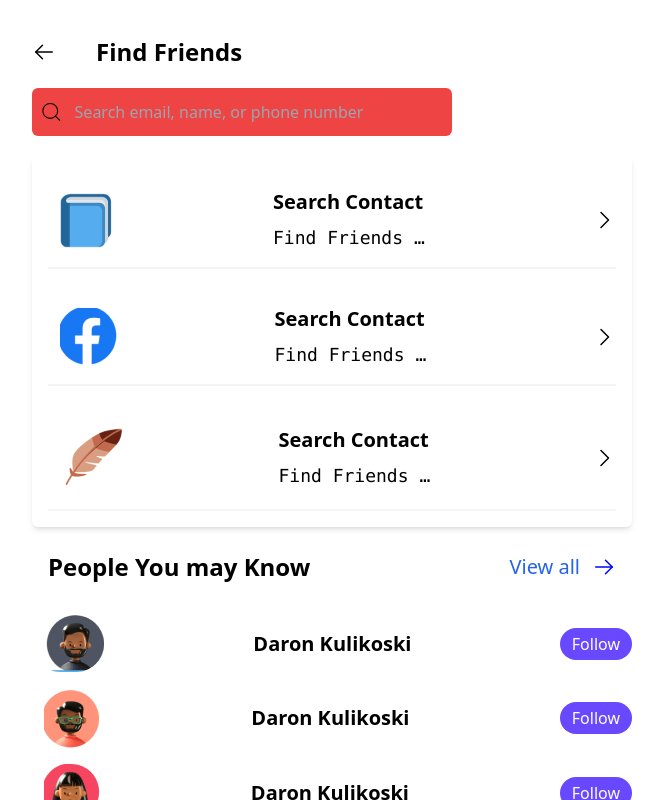
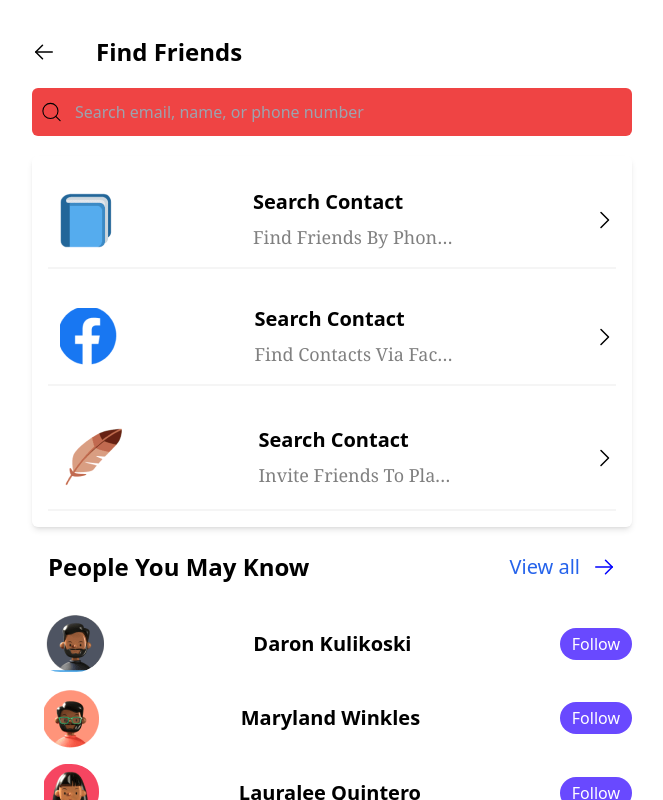
Before and after one commit to smartcollins/quizzico, a React (Create React App) app: page /find-friends in a window 1280 px wide. Shown: the whole page, without its empty margins (308-971 px from the left). Built offline with nearby package versions, Linux system fonts and the light colour scheme.

Commit message:
Fix: implement home route links

```diff
--- a/src/components/home-screen/DiscoverHeader.jsx
+++ b/src/components/home-screen/DiscoverHeader.jsx
@@ -1,13 +1,15 @@
 import { ArrowRight } from "phosphor-react";
 import React from "react";
+import { Link } from "react-router-dom";
 
-const DiscoverHeader = ({caption}) => {
+const DiscoverHeader = ({caption, page}) => {
   return (
     <div className="flex w-full  justify-between my-6 px-4 max-sm:px-1">
-      <h2 className="font-[700] text-2xl max-sm:text-xl truncate">{caption}</h2>
+      <h2 className="font-[700] text-2xl max-sm:text-xl trunate max-sm:w-40 capitalize">{caption}</h2>
       <div className="flex items-center gap-3 cursor-pointer">
-        <span className="text-blue-600 block text-xl text-clip">View all</span>{" "}
+        <Link to={page} className="text-blue-600 block text-xl text-clip">View all</ Link>{" "}
         <span>
+
           <ArrowRight color="blue" size={24}/>
         </span>
       </div>
--- a/src/pages/FindFriends.jsx
+++ b/src/pages/FindFriends.jsx
@@ -1,5 +1,5 @@
 import React from 'react';
-import {ArrowArcRight, ArrowLeft, CaretRight, MagnifyingGlass  } from "phosphor-react";
+import { ArrowLeft, CaretRight, MagnifyingGlass  } from "phosphor-react";
 import DiscoverHeader from '../components/home-screen/DiscoverHeader';
 
 import bookImg from '../images/book.png';
@@ -11,7 +11,6 @@ import followImg2 from '../images/know-2.png';
 import followImg3 from '../images/know-3.png';
 import followImg4 from '../images/know-4.png';
 
-
 const FindFriends = () => {
   return (
     <section  className="flex w-full justify-center h-screen pt-5">
@@ -22,24 +21,23 @@ const FindFriends = () => {
       </div>
       <div className='text-2xl capitalize font-[600]'>find friends</div>
     </div>
-    <form className='flex items-center bg-red-500 w-[70%] max-md:w-full  bg-[#f5f5f5] px-2 rounded-md overflow-hidden'>
+    <form className='flex items-center bg-red-500 w-full max-md:w-full  bg-[#f5f5f5] px-2 rounded-md overflow-hidden'>
     <MagnifyingGlass size={24} weight="light" />
         <input type="text" placeholder='Search email, name, or phone number' className='w-full bg-inherit p-3 outline-none'/>
     </form>
     <article className='shadow-md p-4   rounded-md space-y-5'>
     <ShareContacts image={bookImg} caption={"search contact"} detail={"find friends by phone number"}/>
-    <ShareContacts image={fbImg} caption={"search contact"} detail={"find friends by phone number"}/>
-    <ShareContacts image={featherImg} caption={"search contact"} detail={"find friends by phone number"}/>
+    <ShareContacts image={fbImg} caption={"search contact"} detail={"find contacts via facebook"}/>
+    <ShareContacts image={featherImg} caption={"search contact"} detail={"invite friends to play together"}/>
     </article>
     <div>
-        <DiscoverHeader caption={"People You may Know"}/>
+        <DiscoverHeader caption={"People You may Know"} page={"/"}/>
     </div>
-    <div className='space-y-'>
+    <div className=''>
         < PeopleYouMayKnow image={followImg1} name={"Daron Kulikoski"}/>
-        < PeopleYouMayKnow image={followImg2} name={"Daron Kulikoski"}/>
-        < PeopleYouMayKnow image={followImg3} name={"Daron Kulikoski"}/>
-        < PeopleYouMayKnow image={followImg4} name={"Daron Kulikoski"}/>
-
+        < PeopleYouMayKnow image={followImg2} name={"Maryland Winkles"}/>
+        < PeopleYouMayKnow image={followImg3} name={"Lauralee Quintero"}/>
+        < PeopleYouMayKnow image={followImg4} name={"Alfonzo Schuessler"}/>
     </div>
   </div>
   </section>
@@ -51,13 +49,13 @@ export default FindFriends;
 
 const ShareContacts = ({image, caption, detail}) => {
   return (
-    <div className='w-full flex items-center capitalize justify-between border-b-2 border-[#f5f5f5] py-4'>
+    <div className='w-full flex items-center capitalize justify-between border-b-2 border-[#f5f5f5] py-4 max-sm:gap-4'>
         <div className='pl-3 max-sm:pl-0'>
             <img src={image} alt="" />
         </div>
         <div className='space-y-2'>
             <h2 className='text-xl  font-[700]'>{caption}</h2>
-            <p className='truncate w-40 font-mono text-[18px]  nowrap'>{detail}</p>
+            <p className='truncate w-[200px] max-sm:w-w-[190px] font-serif text-[18px] text-[grey]'>{detail}</p>
         </div>
 
         <CaretRight size={24}/>
--- a/src/pages/HomeScreen.jsx
+++ b/src/pages/HomeScreen.jsx
@@ -9,6 +9,7 @@ import { homeMiniImage as miniSliders }from "../assets/data";
 const HomeScreen = () => {
   /**
    * !Take this component as an OutLet for your navBar page
+   * !insert the link to the differenr pages via the page prop in DiscoverHeader Component
    */
 
   return (
@@ -16,7 +17,7 @@ const HomeScreen = () => {
       <section className="flex w-full justify-center h-screen pt-5">
         <div className="w-1/2  h-full max-md:w-full px-5 py-4 space-y-10">
        <div className="w-full">
-       <DiscoverHeader caption={"Discover"}/>
+       <DiscoverHeader caption={"Discover"} page={"/"}/>
           <HomeCarousel
           slide1={<CarouselSections headerOne={"Get smater with"} headerTwo={"productive quizzico"} title={"Titus Katmura"} image={Sliders[0]} miniImg={miniSliders[0]} />}
           slide2={<CarouselSections headerOne={"Great Ideas comes"} headerTwo={"from brilliant mindset"} title={"Alfonzo Schuesster"} image={Sliders[1]} miniImg={miniSliders[2]}/>}
@@ -24,12 +25,12 @@ const HomeScreen = () => {
           />
        </div>
        <div>
-       <DiscoverHeader caption={"Top Collections"}/>
+       <DiscoverHeader caption={"Top Collections"} page={"/"}/>
        <TopCollection/>
 
        </div>
         <div>
-        <DiscoverHeader caption={"Trending Quiz "}/>
+        <DiscoverHeader caption={"Trending Quiz "} page={"/"}/>
         <HomeCarousel
           slide1={<CarouselSections headerOne={"Get smater with"} headerTwo={"productive quizzico"} title={"Titus Katmura"} image={Sliders[2]} miniImg={miniSliders[3]}/>}
           slide2={<CarouselSections headerOne={"Great Ideas comes"} headerTwo={"from brilliant mindset"} title={"Alfonzo Schuesster"} image={Sliders[5]} miniImg={miniSliders[1]}/>}
@@ -37,7 +38,7 @@ const HomeScreen = () => {
           />
         </div>
         <div>
-        <DiscoverHeader caption={"Top Pics"}/>
+        <DiscoverHeader caption={"Top Pics"} page={"/"}/>
         <HomeCarousel
           slide1={<CarouselSections headerOne={"Get smater with"} headerTwo={"productive quizzico"} title={"Titus Katmura"} image={Sliders[3]} miniImg={miniSliders[0]}/>}
           slide2={<CarouselSections headerOne={"Great Ideas comes"} headerTwo={"from brilliant mindset"} title={"Alfonzo Schuesster"} image={Sliders[7]} miniImg={miniSliders[5]}/>}
```
